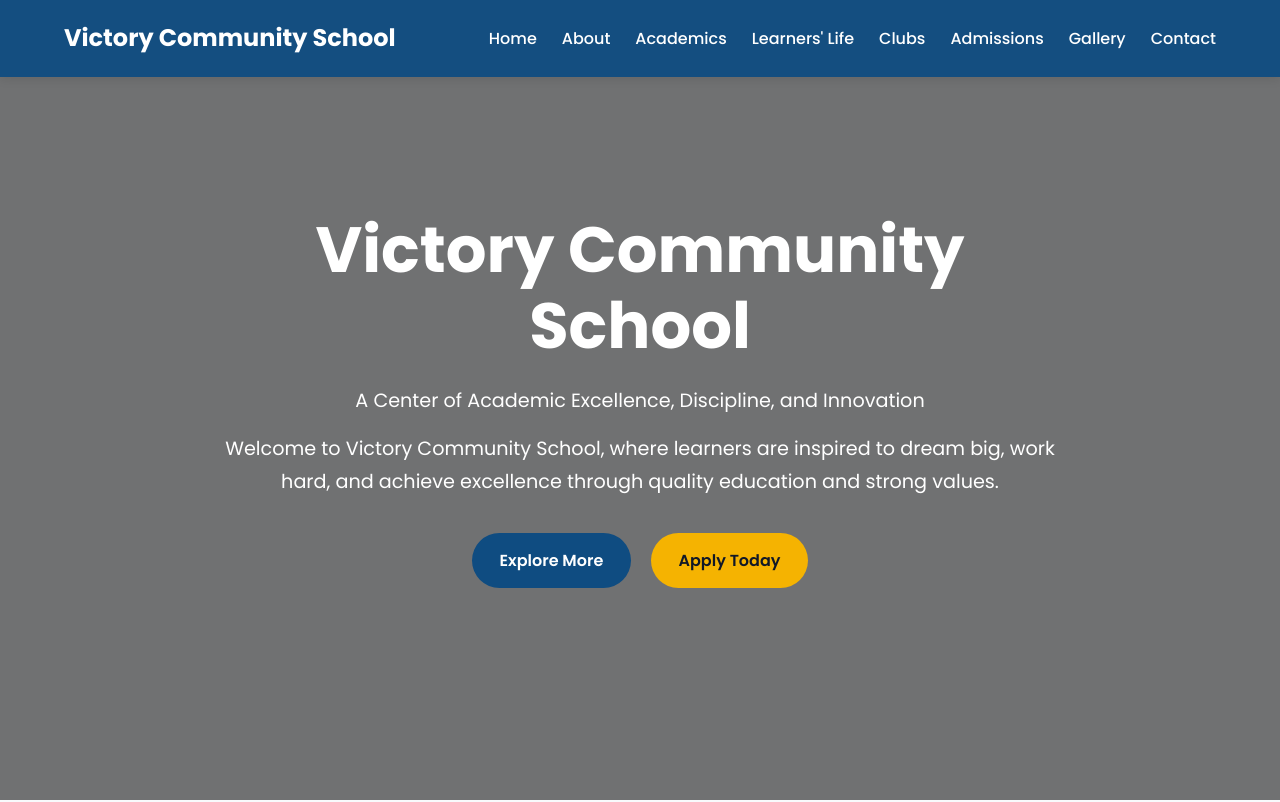
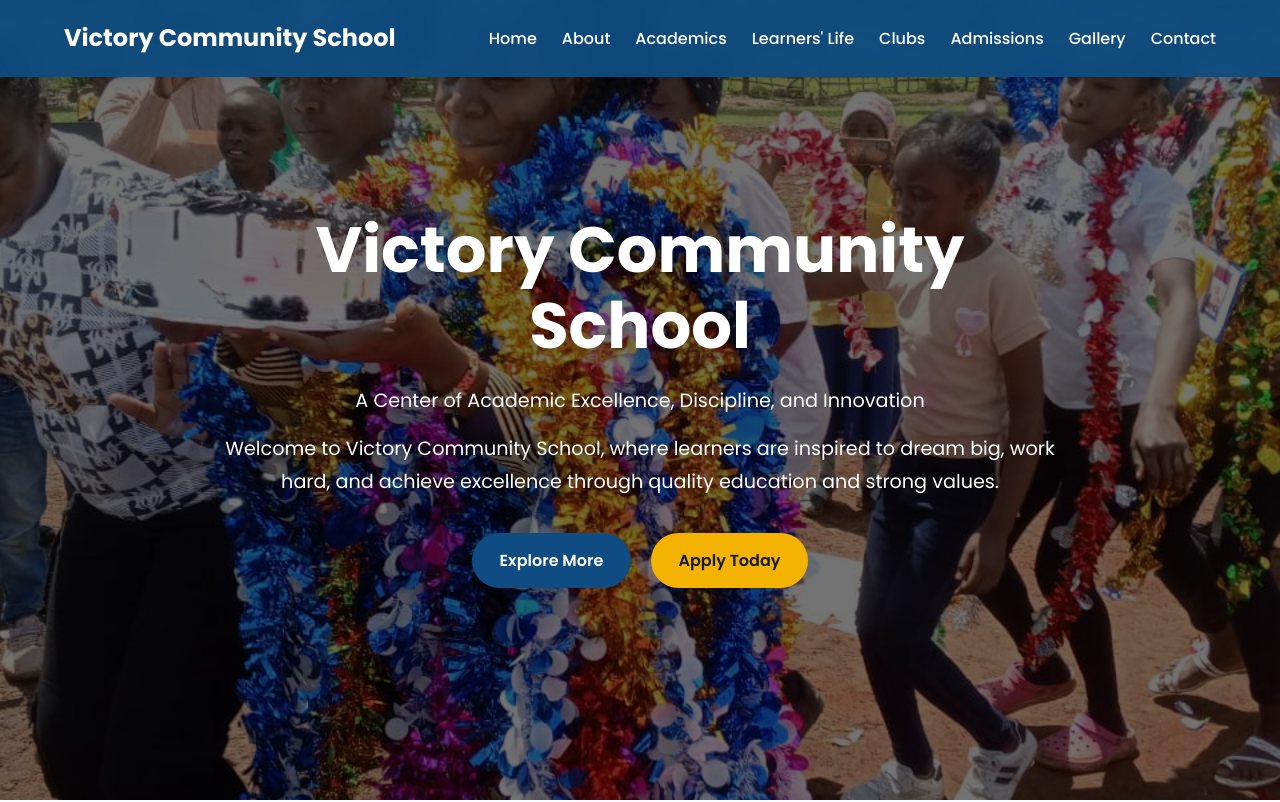
Before and after one commit to bskh52178-pixel/Victory-community, a plain HTML site: page index.html in a window 1280 px wide. Shown: the top 802 px of the page. Drawn offline with Linux system fonts and the light colour scheme.

Commit message:
Update index.html

```diff
--- a/index.html
+++ b/index.html
@@ -122,7 +122,7 @@
     .hero {
       height: 100vh;
       background: linear-gradient(rgba(0,0,0,0.55), rgba(0,0,0,0.55)),
-      url('vicacademics.jpg') center/cover no-repeat;
+      url('vicacademics1.jpg') center/cover no-repeat;
       display: flex;
       align-items: center;
       justify-content: center;
```
